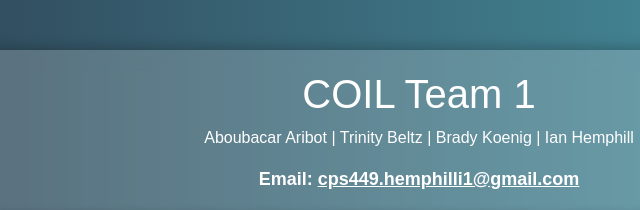
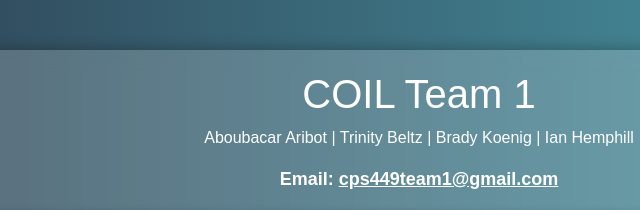
Before and after one commit to coilteam1/coilteam1, a plain HTML site: page index.html in a window 1280 px wide. Both pictures are taken after a click on the button "Contact Us!". Shown: the top 210 px of the page, 221-861 px from the left. Drawn offline with nearby package versions, Linux system fonts and the light colour scheme.

Commit message:
Update Email - Take 2

```diff
--- a/index.html
+++ b/index.html
@@ -83,7 +83,7 @@
         <h1>COIL Team 1</h1>
         <p>Aboubacar Aribot | Trinity Beltz | Brady Koenig | Ian Hemphill </p>
         <button class="btn-contact" id="contact-btn" onclick="showEmail()">Contact Us!</button>
-        <p id="email">Email: <a href='mailto:cps449team1@gmail.com' style="color: white;">cps449.hemphilli1@gmail.com</a></p>
+        <p id="email">Email: <a href='mailto:cps449team1@gmail.com' style="color: white;">cps449team1@gmail.com</a></p>
 
         <div class="section">
             <h2>Project Information</h2>
```
